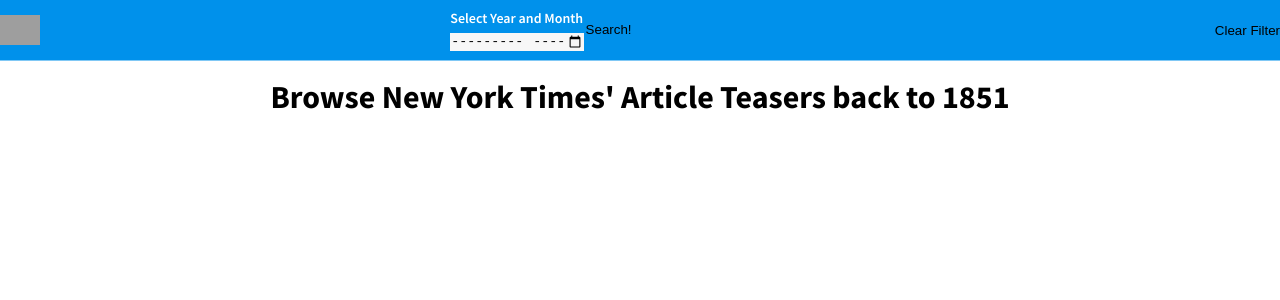
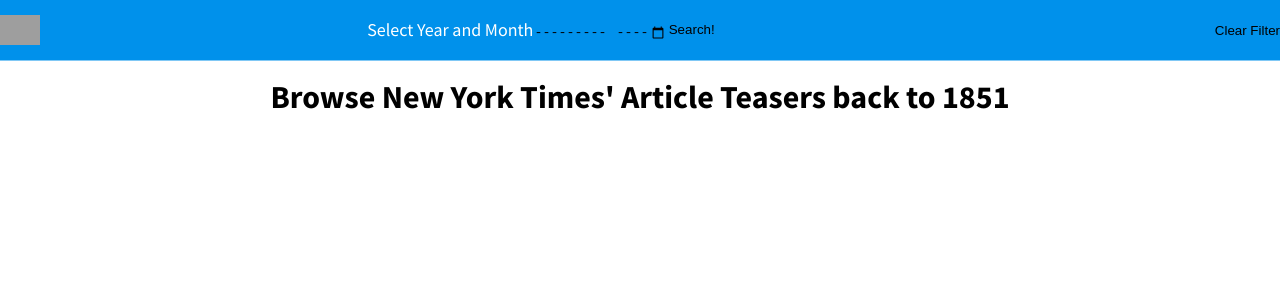
Before and after one commit to vice2000/nyt_article_archive, a React app: page / in a window 1280 px wide. Shown: the top 300 px of the page. Built offline with nearby package versions, Linux system fonts and the light colour scheme; grey boxes are pictures that could not be loaded.

Commit message:
Validate date input

```diff
--- a/src/components/DateSelector.jsx
+++ b/src/components/DateSelector.jsx
@@ -4,7 +4,7 @@
 
 class DateSelector extends React.Component {
 
-    state = {};
+    state = {}
 
     set_max_date() {
         let today = new Date();
@@ -29,8 +29,8 @@
 
     render() {
         return (
-            <fieldset>
-                <legend className="header__datepicker-legend">Select Year and Month</legend>
+            <fieldset className="header__fieldset">
+                <label className="header__label" htmlFor="dateSelector">Select Year and Month</label>
                 <input
                     min="1851-09"
                     max={this.set_max_date()}
@@ -38,8 +38,10 @@
                     type="month"
                     onChange={this.handleChange}
                     placeholder="Type in year and month, e.g. '2019-03'"
-                    className="header__datepicker-input"
+                    className="header__input"
                     id="dateSelector"
+                    required
+                    pattern="\d{4}-\d{2}"
                 />
             </fieldset>
         );
```
